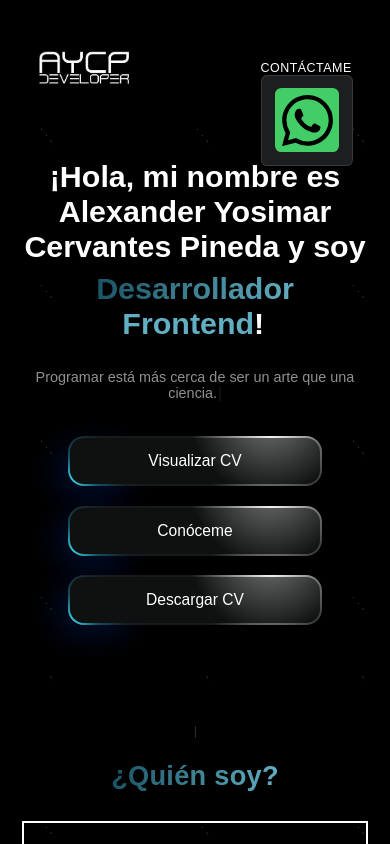
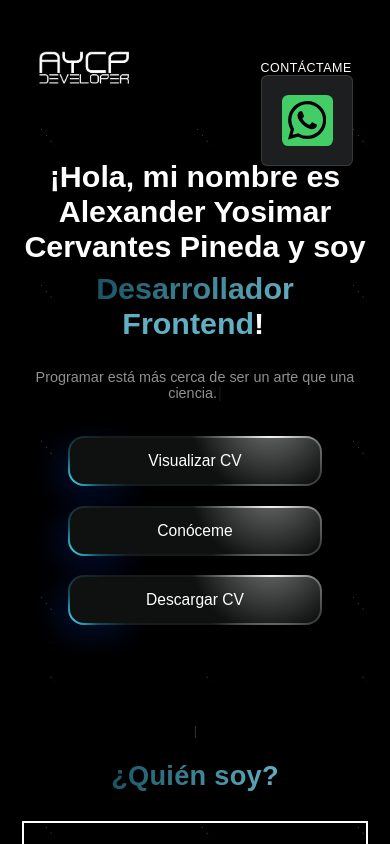
Before and after one commit to aycp-developer/aycpdeveloper, a React (Vite) app: page / in a window 390 px wide. Both pictures are taken after a click on the element "CONTÁCTAME". Shown: the top 844 px of the page. Built offline with nearby package versions, Linux system fonts and the light colour scheme; a web font is replaced by a local one.

Commit message:
cambio en el tamaño del botón en el Whatsapp

```diff
--- a/src/components/whatsapp/Whatsapp.css
+++ b/src/components/whatsapp/Whatsapp.css
@@ -4,9 +4,16 @@
   border-style: none;
   border-radius: 0.4rem;
   padding: 0.4rem;
-  height: 3.2rem;
-  width: 3.2rem;
+  height: 3rem;
+  width: 3rem;
 }
 .whatsapp:hover {
   cursor: pointer;
+}
+
+@media (max-width: 429px) {
+  .whatsapp {
+    height: 2.4rem;
+    width: 2.4rem;
+  }
 }/*# sourceMappingURL=Whatsapp.css.map */
--- a/src/components/whatsapp/Whatsapp.scss
+++ b/src/components/whatsapp/Whatsapp.scss
@@ -4,10 +4,17 @@
     border-style: none;
     border-radius: 0.4rem;
     padding: 0.4rem;
-    height: 3.2rem;
-    width: 3.2rem;
+    height: 3rem;
+    width: 3rem;
 
     &:hover {
         cursor: pointer;
     }
 }
+
+@media (max-width: 429px) {
+    .whatsapp {
+        height: 2.4rem;
+        width: 2.4rem;
+    }
+}
```
Also changed, not shown: 1 other file (tests, documents, lock files or other folders).
